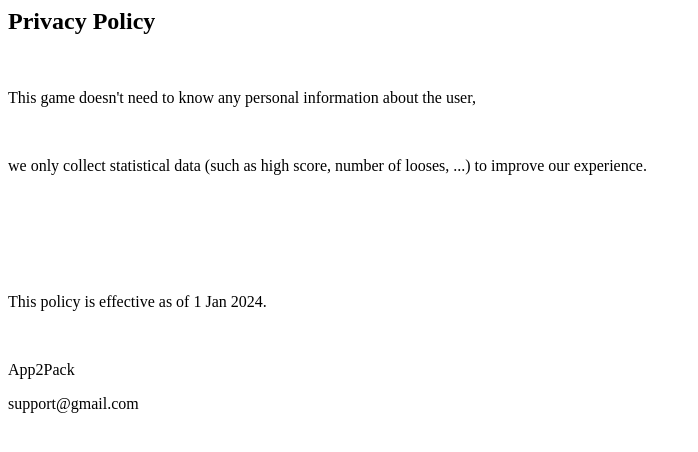
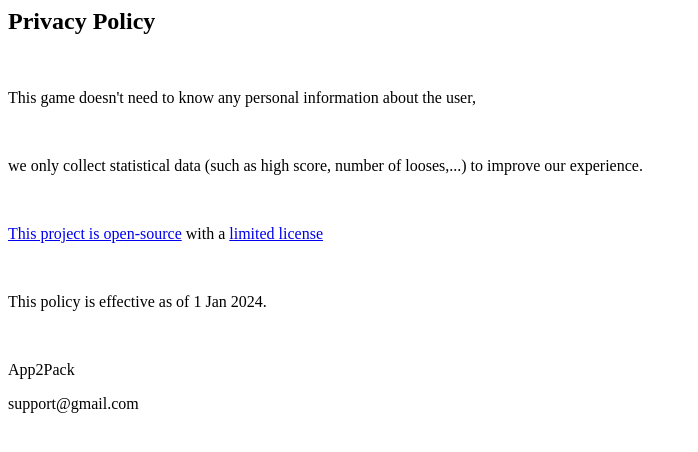
Before and after one commit to app2pack-dev/save_the_potato_landing, a plain HTML site: page privacy.html in a window 1280 px wide. Shown: the whole page, without its empty margins (0-698 px from the left). Drawn offline with Linux system fonts and the light colour scheme.

Commit message:
Update privacy policy

```diff
--- a/privacy.html
+++ b/privacy.html
@@ -10,10 +10,9 @@
 <p>This game doesn't need to know any personal information about the
 user,</p>
 <p>&nbsp;</p>
-<p>we only collect statistical data (such as high score, number of looses,
-...) to improve our experience.</p>
+<p>we only collect statistical data (such as high score, number of looses,...) to improve our experience.</p>
 <p>&nbsp;</p>
-<p>&nbsp;</p>
+<p><a href="https://github.com/imaNNeo/save_the_potato">This project is open-source</a> with a <a href="https://github.com/imaNNeo/save_the_potato/blob/main/LICENSE.md">limited license</a></p>
 <p>&nbsp;</p>
 <p>This policy is effective as of 1 Jan 2024.</p>
 <p>&nbsp;</p>
```
